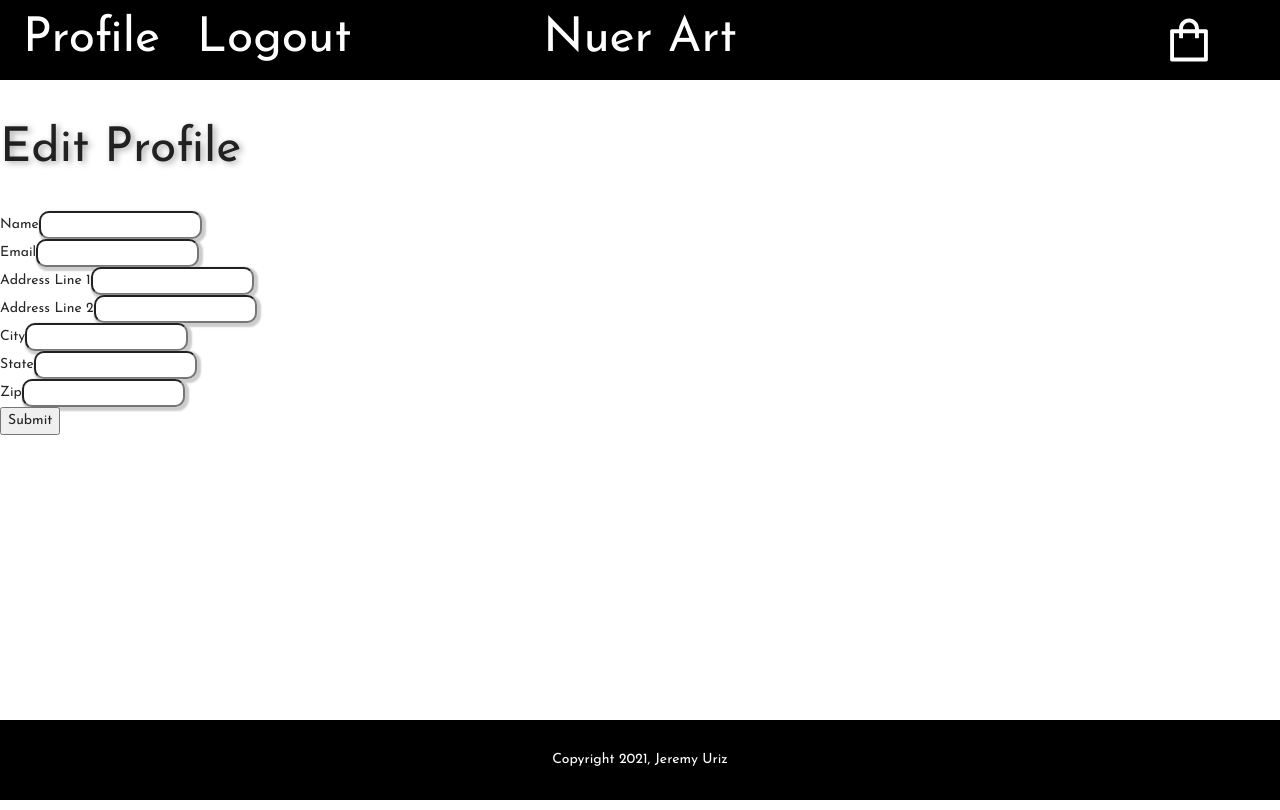
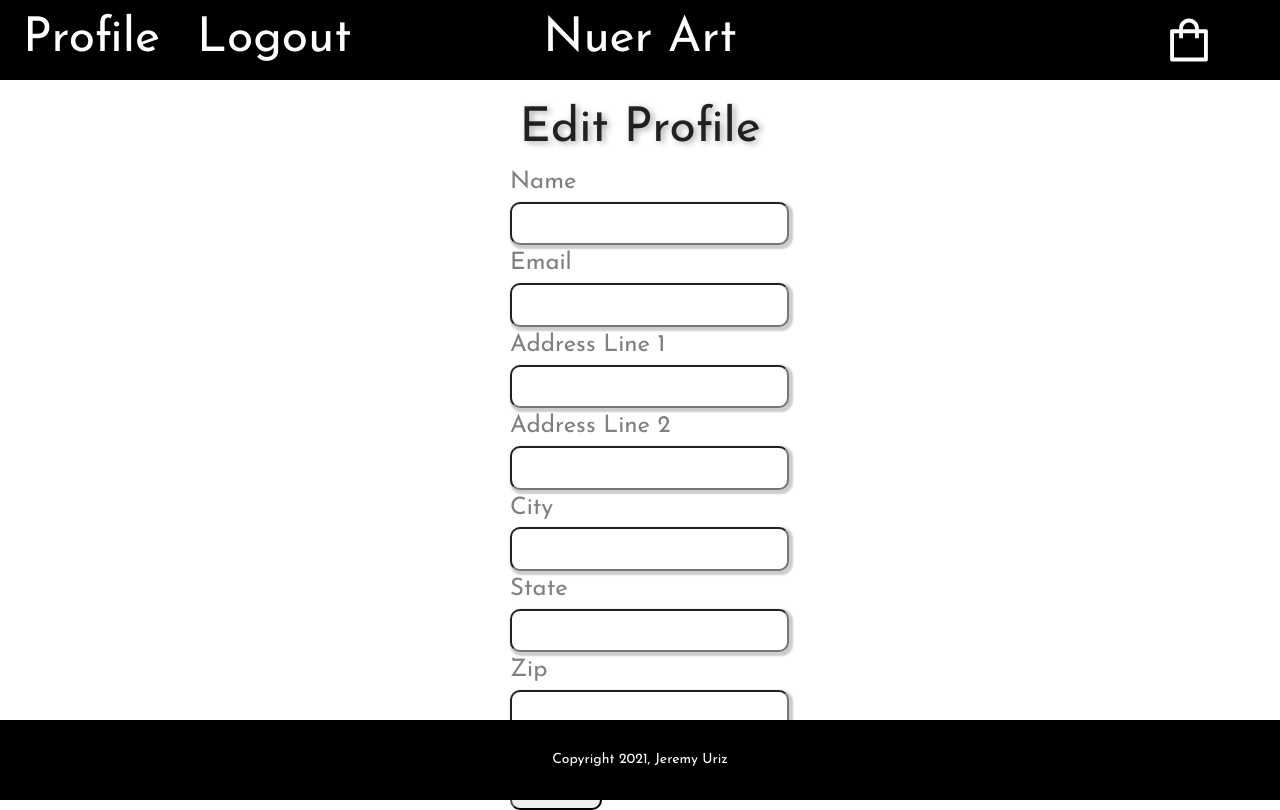
Before and after one commit to JJURIZ/nuer-art-frontend, a React (Create React App) app: page /profile/edit in a window 1280 px wide. Built offline with nearby package versions, Linux system fonts and the light colour scheme; no server answers; sample sign-in values are in the browser's storage; what react-alert-template-basic would draw is missing.

Commit message:
[EditForm] Updated style

```diff
--- a/src/App.js
+++ b/src/App.js
@@ -4,8 +4,6 @@ import { useState, useEffect } from "react"
 import jwt_decode from 'jwt-decode';
 import setAuthToken from './components/utilities/setAuthToken';
 import axios from 'axios'
-
-// IMPORT INTERNAL UTILITIES
 
 // IMPORT INTERNAL COMPONENTS
 import Header from './components/elements/Header'
@@ -16,7 +14,7 @@ import Signup from './components/pages/Signup'
 import Home from './components/pages/Home'
 import Profile from './components/pages/Profile'
 import EditProfile from './components/pages/EditProfile'
-// IMPORT SCSS
+
 import './App.scss'
 const backendUrl = process.env.REACT_APP_SERVER_URL
 
--- a/src/components/pages/EditProfile.js
+++ b/src/components/pages/EditProfile.js
@@ -1,6 +1,10 @@
+// IMPORT EXTERNAL DEPENDENCIES
 import React, { useEffect, useState } from 'react'
 import axios from 'axios'
 import { Redirect } from 'react-router-dom'
+
+// IMPORT INTERNAL DEPENDENCIES
+import './EditProfile.scss'
 const backendUrl = process.env.REACT_APP_SERVER_URL
 
 const EditProfile = (props) => {
@@ -57,7 +61,6 @@ const EditProfile = (props) => {
         axios.get(`${backendUrl}/users/${props.user.id}`)
         .then((response) => {
             let user = response.data.user
-            console.log(user)
             setName(user.name)
             setEmail(user.email)
             setAddressLine1(user.addressLine1)
@@ -71,10 +74,9 @@ const EditProfile = (props) => {
     if (redirect) return <Redirect to='/profile' />
 
     return (
-
-                <div className="Signup-form">
+                <div className="Signup">
                     <h2 className="Signup-header">Edit Profile</h2>
-                    <form onSubmit={handleSubmit}>
+                    <form onSubmit={handleSubmit} className="Signup-input">
                         <div className="form-group">
                             <label htmlFor="name">Name</label>
                             <input type="text" name="name" value={name} onChange={handleName} className="form-control" />
@@ -103,7 +105,7 @@ const EditProfile = (props) => {
                             <label htmlFor="zip">Zip</label>
                             <input type="text" name="zip" value={zip} onChange={handleZip} className="form-control" />
                         </div>
-                        <button type="submit" className="Signup-button">Submit</button>
+                        <button type="submit" className="Form-button">Submit</button>
                     </form>
                 </div>
     )
--- /dev/null
+++ b/src/components/pages/EditProfile.scss
@@ -0,0 +1,19 @@
+@import '../utilities/StyleTemplates.scss';
+
+.Signup {
+    display: grid;
+    grid-template-columns: 1fr;
+    grid-template-rows: repeat(6, 60px);
+    justify-items: center;
+    justify-content: center;
+
+    &-header {
+        font-size: 3rem;
+        margin-top: 2rem;
+        @include titles;
+    }
+    &-input{
+        grid-row: 2 / 6;
+        @include from-container;
+    }
+}
--- a/src/components/pages/Profile.js
+++ b/src/components/pages/Profile.js
@@ -1,6 +1,9 @@
+// IMPORT EXTERNAL DEPENDENCIES
 import { useEffect, useState } from 'react'
 import { Link } from 'react-router-dom'
 import axios from 'axios'
+
+// IMPORT INTERNAL COMPONENTS
 const backendUrl = process.env.REACT_APP_SERVER_URL
 
 function Profile(props) {
@@ -44,7 +47,6 @@ function Profile(props) {
             getUser()
           }, []);
 
-    console.log(props.user)
         return(
             <div>
                 <h1>Profile</h1>
--- a/src/components/pages/Signup.js
+++ b/src/components/pages/Signup.js
@@ -1,7 +1,10 @@
+// IMPORT EXTERNAL DEPENDENCIES
 import React, { useEffect, useState } from 'react'
 import axios from 'axios'
 import { useAlert } from 'react-alert'
 import { Redirect } from 'react-router-dom'
+
+// IMPORT INTERNAL COMPONENTS
 import './Signup.scss'
 const backendUrl = process.env.REACT_APP_SERVER_URL
 
--- a/src/components/utilities/setAuthToken.js
+++ b/src/components/utilities/setAuthToken.js
@@ -1,3 +1,4 @@
+// IMPORT EXTERNAL DEPENDENCIES
 import axios from 'axios';
 
 // This utility will add the authorized user's JWT to the request header.
@@ -7,7 +8,6 @@ const setAuthToken = (token) => {
     if (token) {
         // Apply the token to every request header
         axios.defaults.headers.common['Authorization'] = token;
-        console.log(axios.defaults.headers.common)
     } else {
         delete axios.defaults.headers.common['Authorization'];
     }
```
Also changed, not shown: src/components/elements/Header.js (+8 -8 lines), src/components/elements/ImageContainer.js (+2 -7 lines), src/components/pages/Checkout.js (+2 -18 lines), src/components/pages/About.js (deleted), src/components/pages/Welcome.js (added).
